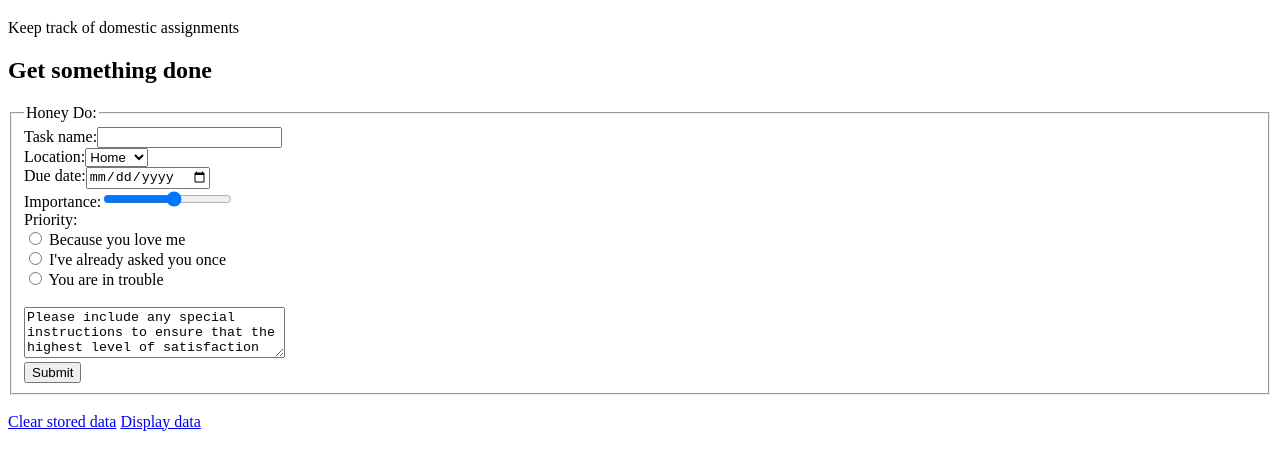
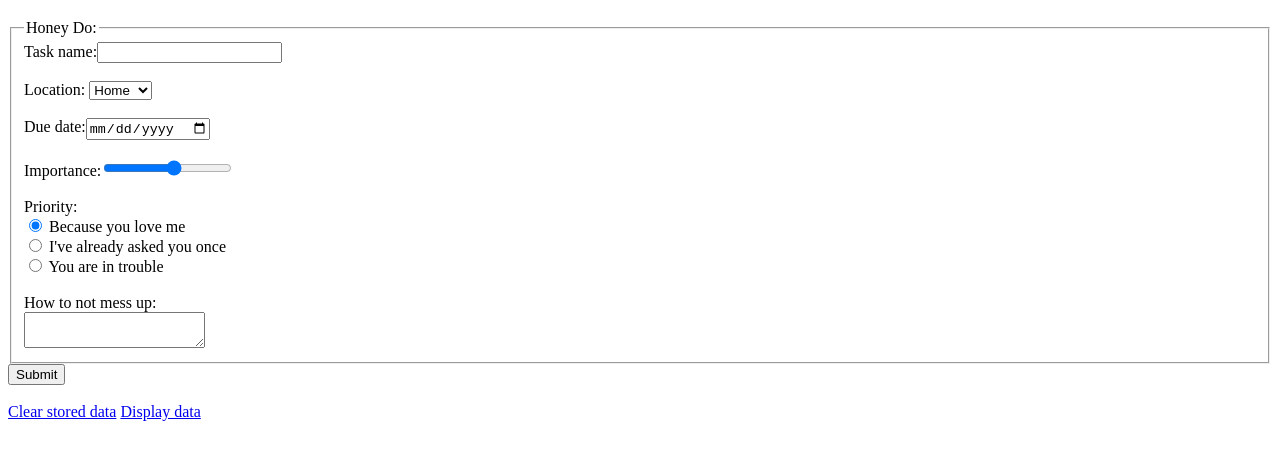
Before and after one commit to markblainefs/VFW_Project1, a plain HTML site: page additem.html in a window 1280 px wide. Shown: the part 61-530 px from the top of the page. Drawn offline with Linux system fonts and the light colour scheme.

Commit message:
Files ready for submission

```diff
--- a/additem.html
+++ b/additem.html
@@ -6,10 +6,10 @@
 
 		<!--Meta data-->
 		<meta charset="utf-8" />
-		<meta name="keywords" content="list, to do, errands"/>
-		<meta name="description" content="Form for Honey Do input"/>
-		<meta name="robots" content="noindex, nofollow"/>
-		<meta name="viewport" content="width=device-width"/>
+		<meta name="keywords" content="list, to do, errands" />
+		<meta name="description" content="Form for Honey Do input" />
+		<meta name="robots" content="index, follow" />
+		<meta name="viewport" content="width=device-width" />
 
 		<!--Page title-->
 		<title>Honey Do</title>
@@ -18,36 +18,31 @@
 
 	<body>
 
+		<header>
 		<h1>Honey Do</h1>
-		<p>Keep track of domestic assignments</p>
-		<h2>Get something done</h2>
+		</header>
 		<!--Form data-->
-		<form action="#" method ="get">
+		<form action="#" method ="post">
 			<fieldset>
 				<legend>Honey Do:</legend>
-				Task name:<input type="text" id="taskName" /><br/>
-				Location:<select>
+				<label for="taskName">Task name:</label><input type="text" id="taskName" /><br/><br/>
+				<label for="location">Location:</label>
+				<select id="location">
 							<option value="home">Home</option>
 							<option value="car">Car</option>
 							<option value="errand">Errand</option>
-						</select><br/>
-				Due date:<input type="date" name="dueDate"/><br/>
-				Importance:<input type="range" name="importance" min="1" max="10" /><br/>
+						</select><br/><br/>
+				<label for="dueDate">Due date:</label><input type="date" id="dueDate" /><br/><br/>
+				<label for="importance">Importance:</label><input type="range" id="importance" min="1" max="10" /><br/><br/>
 				Priority:<br/>
-				<input type="radio" name="priority" id="low" />
-				<label for="low">Because you love me</label>
-				<br/>
-				<input type="radio" name="priority" id="medium" />
-				<label for="medium">I've already asked you once</label>
-				<br/>
-				<input type="radio" name="priority" id="high" />
-				<label for="high">You are in trouble</label>
-				<br/>
-				<input type="hidden" name="honey" value="Him" />
-				<br/>
-				<textarea rows="3" cols="30">Please include any special instructions to ensure that the highest level of satisfaction is achieved.</textarea><br/>
-				<input type="submit" value="Submit"/><br/>
+				<input type="radio" checked name="priority" id="low" /><label for="low"> Because you love me</label><br/>
+				<input type="radio" name="priority" id="medium" /><label for="medium"> I've already asked you once</label><br/>
+				<input type="radio" name="priority" id="high" /><label for="high"> You are in trouble</label><br/>
+				<input type="hidden" name="honey" value="Him" /><br/>
+				<label for="specialInstructions">How to not mess up:</label><br/>
+				<textarea id=specialInstructions></textarea><br/>
 			</fieldset>
+			<input type="submit" value="Submit" /><br/>
 		</form>
 		<br/>
 		<a href = "#">Clear stored data</a>
```
Also changed, not shown: index.html (+2 -0 lines).
